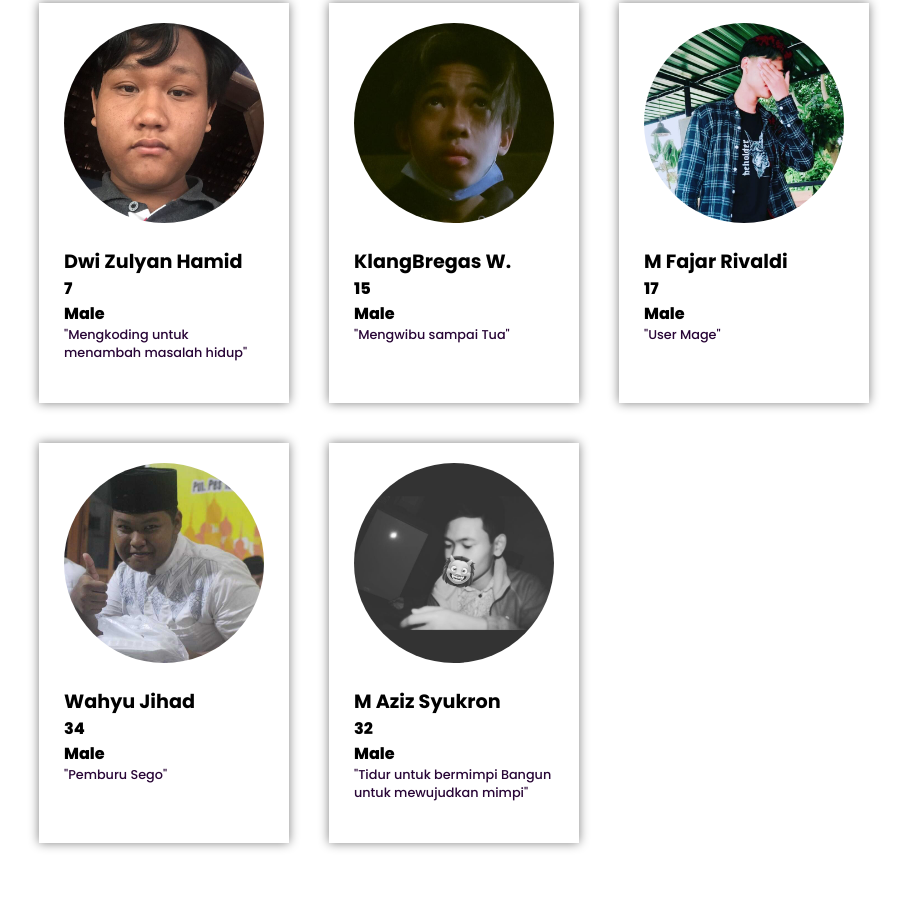
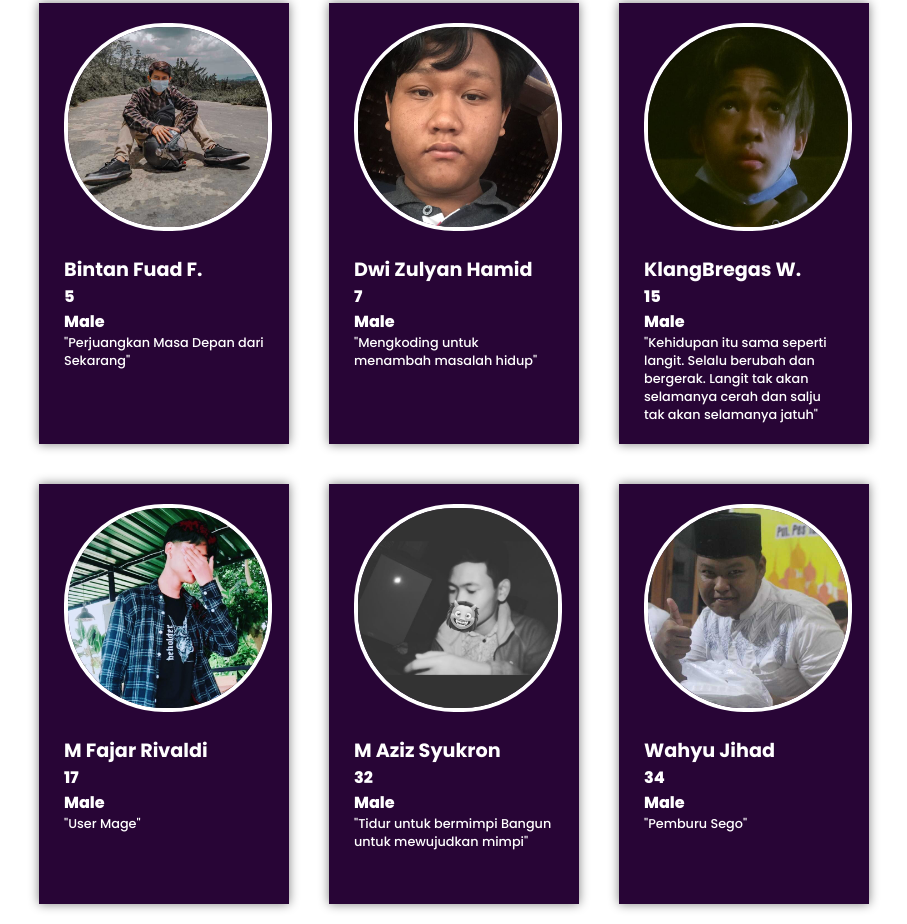
Before and after one commit to tkj4/portfolio.kelas, a plain HTML site: page docs/profile.html in a window 1280 px wide. Shown: the part 225-1149 px from the top of the page, without its empty margins (45-952 px from the left). Before the commit the page ends 1088 px from the top, so only its background shows below. Drawn offline with Linux system fonts and the light colour scheme.

Commit message:
change something add more profile

```diff
--- a/docs/profile.css
+++ b/docs/profile.css
@@ -99,8 +99,9 @@ html {
 
 .card {
     width: 250px;
-    height: 400px;
+    min-height: 420px;
     margin: 20px 20px;
+    background: var(--maincolor);
     box-shadow: 0px 0px 10px 0px grey;
 }
 
@@ -111,38 +112,43 @@ html {
 }
 
 .card-wrap img {
+    border: 4px solid white;
     width: 200px;
     margin: 20px 0px;
     border-radius: 100px;
 }
 
 .title-wrap {
+    color: white;
     max-width: 250px;
     height: max-content;
-    margin: 0px auto;
-
+    margin: 0px auto 20px auto;
 }
 
 .name {
     font-family: 'poppins';
     font-weight: 700;
+    color: white;
     font-size: 1.2rem;
 }
 
 .absen {
     font-family: 'poppins';
     font-weight: 800;
+    color: white;
 }
 
 .gender {
     font-family: 'poppins';
     font-weight: 800;
+    color: white;
 }
 
 .quote {
     font-size: .8rem;
+    color: white;
     font-family: 'poppins';
-    color: var(--maincolor);
+
     font-weight: 500;
 }
 
--- a/docs/profile.html
+++ b/docs/profile.html
@@ -42,6 +42,17 @@
         <div class="profile-wrap">
             <div class="card">
                 <div class="card-wrap">
+                    <img src="./img/Fuad.jpeg" alt="">
+                    <div class="title-wrap">
+                        <h2 class="name">Bintan Fuad F.</h2>
+                        <p class="absen">5</p>
+                        <p class="gender">Male</p>
+                        <p class="quote">"Perjuangkan Masa Depan dari Sekarang"</p>
+                    </div>
+                </div>
+            </div>
+            <div class="card">
+                <div class="card-wrap">
                     <img src="./img/Dwi.jpeg" alt="">
                     <div class="title-wrap">
                         <h2 class="name">Dwi Zulyan Hamid</h2>
@@ -58,7 +69,8 @@
                         <h2 class="name">KlangBregas W.</h2>
                         <p class="absen">15</p>
                         <p class="gender">Male</p>
-                        <p class="quote">"Mengwibu sampai Tua"</p>
+                        <p class="quote">"Kehidupan itu sama seperti langit. Selalu berubah dan bergerak. Langit tak
+                            akan selamanya cerah dan salju tak akan selamanya jatuh"</p>
                     </div>
                 </div>
             </div>
@@ -69,10 +81,22 @@
                         <h2 class="name">M Fajar Rivaldi</h2>
                         <p class="absen">17</p>
                         <p class="gender">Male</p>
-                        <p class="quote">"User Mage"</p>
+                        <p class="quote"><b></b>"User Mage"</p>
                     </div>
                 </div>
             </div>
+            <div class="card">
+                <div class="card-wrap">
+                    <img src="./img/Aziz.jpeg" alt="">
+                    <div class="title-wrap">
+                        <h2 class="name">M Aziz Syukron</h2>
+                        <p class="absen">32</p>
+                        <p class="gender">Male</p>
+                        <p class="quote">"Tidur untuk bermimpi Bangun untuk mewujudkan mimpi"</p>
+                    </div>
+                </div>
+            </div>
+
             <div class="card">
                 <div class="card-wrap">
                     <img src="./img/Wahyu.jpeg" alt="">
@@ -85,17 +109,6 @@
                 </div>
             </div>
 
-            <div class="card">
-                <div class="card-wrap">
-                    <img src="./img/Aziz.jpeg" alt="">
-                    <div class="title-wrap">
-                        <h2 class="name">M Aziz Syukron</h2>
-                        <p class="absen">32</p>
-                        <p class="gender">Male</p>
-                        <p class="quote">"Tidur untuk bermimpi Bangun untuk mewujudkan mimpi"</p>
-                    </div>
-                </div>
-            </div>
 
         </div>
     </div>
```
Also changed, not shown: docs/img/Fuad.jpeg (added).
